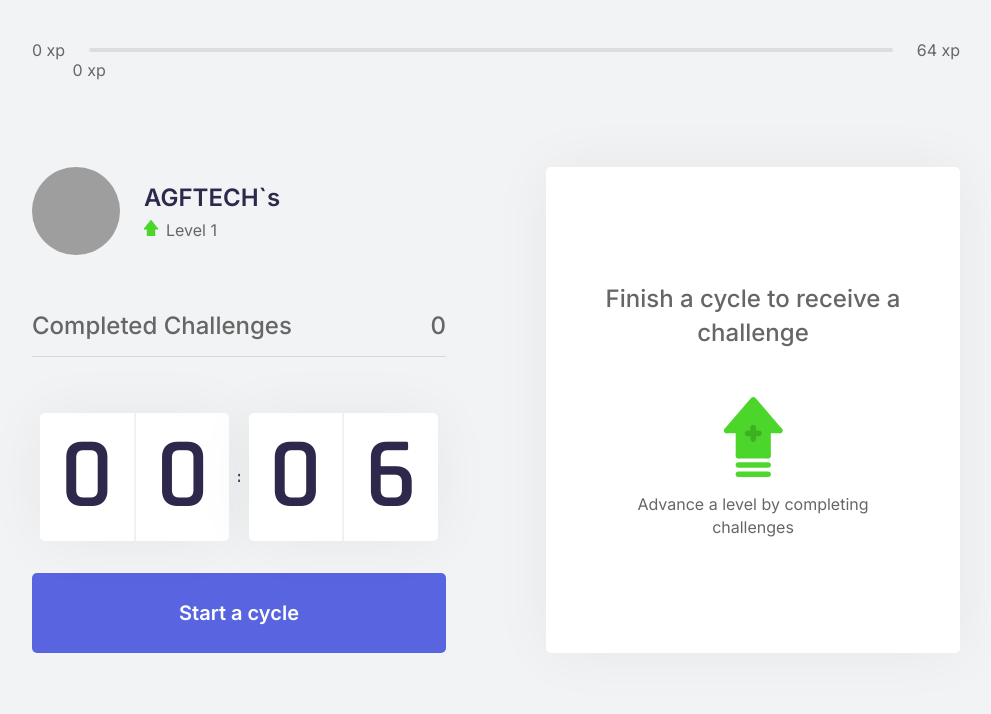
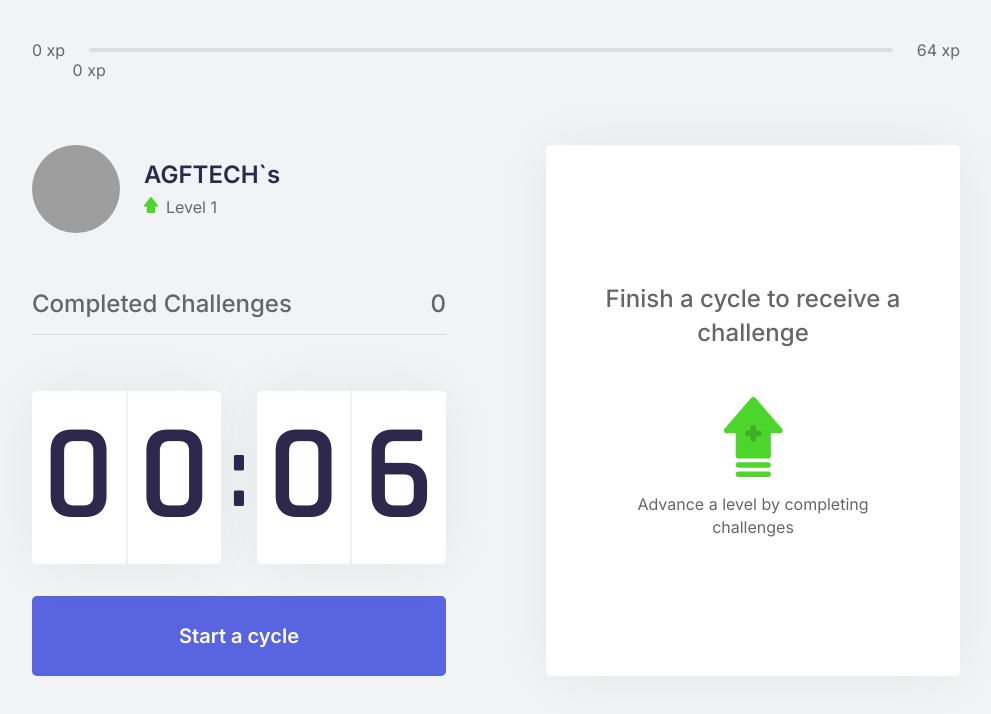
Before and after one commit to agftech/nlw-04-reactjs-moveit, a Next.js app: page / in a window 1280 px wide. Shown: the top 714 px of the page, without its empty margins (144-1135 px from the left). Built offline with nearby package versions, Linux system fonts and the light colour scheme; grey boxes are pictures that could not be loaded.

Commit message:
style: :art: change the "div" tag to "span"

```diff
--- a/src/styles/components/Countdown.module.css
+++ b/src/styles/components/Countdown.module.css
@@ -32,7 +32,7 @@
     border-left: 1px solid #f0f1f3;
 }
 
-.countdownContainer > div {
+.countdownContainer > span {
     font-size: 6.25rem;
     margin: 0 0.5rem;
 }
```
